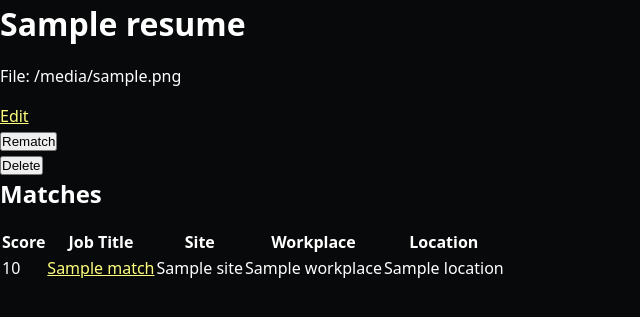
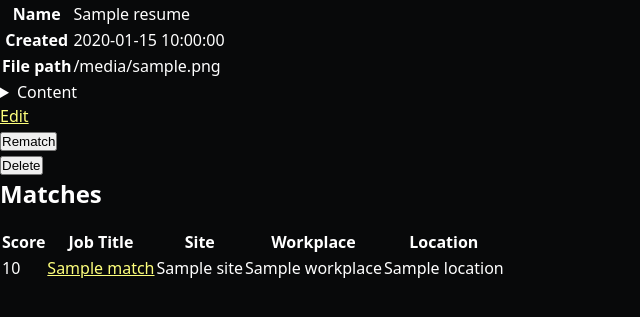
Before and after one commit to best-testing-monkey/job-hunter, a Python web app: template app/webapp/templates/resume_detail.html in a window 1280 px wide. Shown: the part 57-374 px from the top of the page, without its empty margins (0-640 px from the left). Run offline with Jinja, Linux system fonts and the light colour scheme; the template is opened without the code that fills it: most values are stand-ins (such as "Sample title", 1, 10 or a date in 2020).

Commit message:
E10-S01: Style the resume metadata section on the detail page
Replace the plain h1 heading and "File:" paragraph with a styled metadata
table showing Name, Created, and File path as labeled rows. Add a collapsed
details block for the resume content to avoid pushing the matches table far
down the page.

Co-Authored-By: Claude Haiku 4.5 <noreply@anthropic.com>

```diff
--- a/app/webapp/templates/resume_detail.html
+++ b/app/webapp/templates/resume_detail.html
@@ -2,8 +2,25 @@
 
 {% block content %}
 <main>
-    <h1>{{ resume['name'] }}</h1>
-    <p>File: {{ resume['file_path'] }}</p>
+    <table>
+        <tr>
+            <th>Name</th>
+            <td>{{ resume['name'] }}</td>
+        </tr>
+        <tr>
+            <th>Created</th>
+            <td>{{ resume['created_at'] }}</td>
+        </tr>
+        <tr>
+            <th>File path</th>
+            <td>{{ resume['file_path'] }}</td>
+        </tr>
+    </table>
+
+    <details>
+        <summary>Content</summary>
+        <pre>{{ resume['content'] }}</pre>
+    </details>
 
     <a href="/resumes/{{ resume['id'] }}/edit">Edit</a>
 
```
